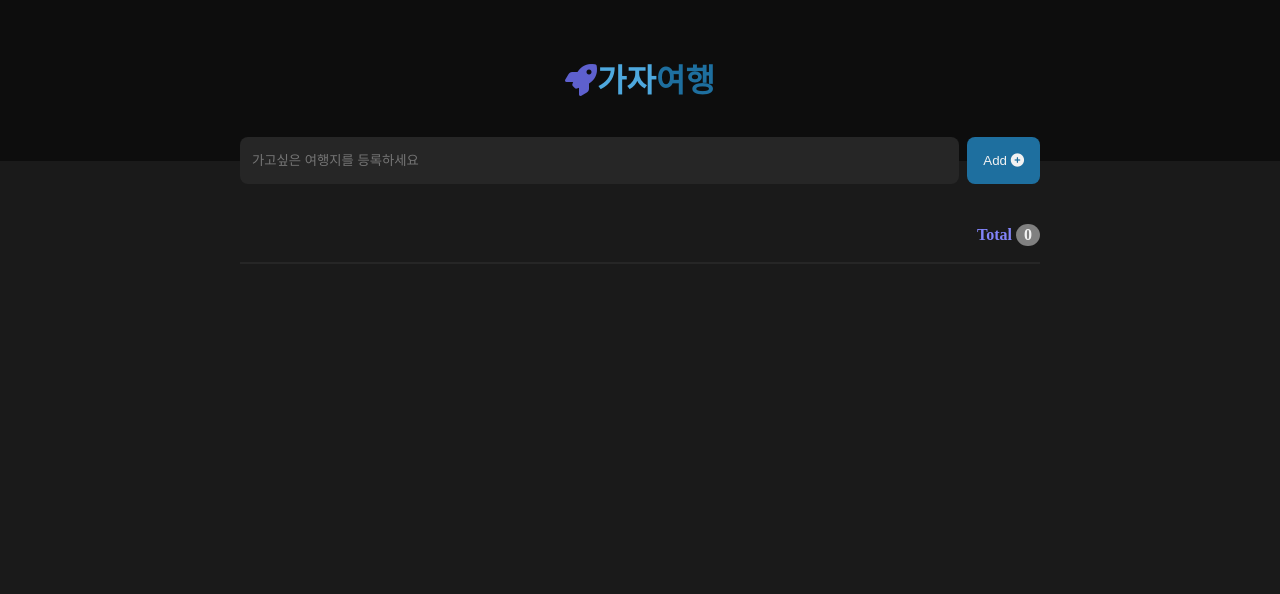
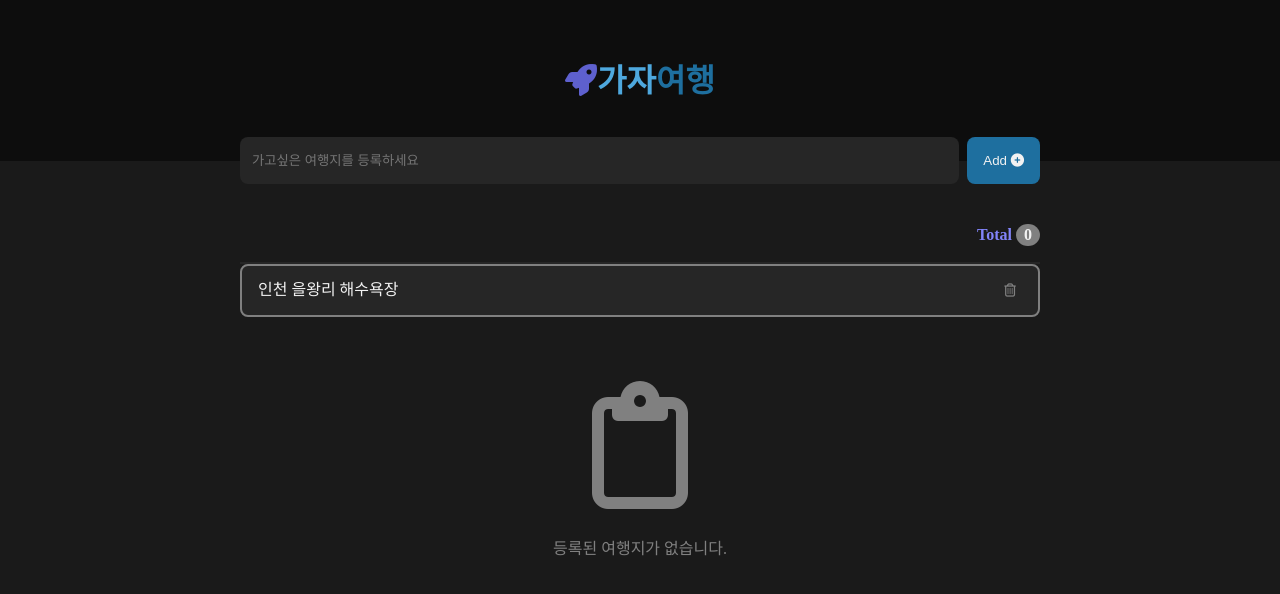
Before and after one commit to ppyom/go-trip, a React (Vite) app: page / in a window 1280 px wide. Shown: the top 594 px of the page. Built offline with nearby package versions, Linux system fonts and the light colour scheme.

Commit message:
feat: Item 및 Empty 컴포넌트 생성

```diff
--- a/src/App.jsx
+++ b/src/App.jsx
@@ -1,6 +1,8 @@
 import Header from './components/Header/Header.jsx';
 import Input from './components/Input/Input.jsx';
 import TotalCount from './components/TotalCount/TotalCount.jsx';
+import Item from './components/Item/Item.jsx';
+import Empty from './components/Empty/Empty.jsx';
 import './App.css';
 
 function App() {
@@ -9,6 +11,10 @@ function App() {
       <Header />
       <Input />
       <TotalCount />
+      <ul className="List mw">
+        <Item />
+        <Empty />
+      </ul>
     </>
   );
 }
--- /dev/null
+++ b/src/components/Empty/Empty.css
@@ -0,0 +1,9 @@
+.Empty {
+  text-align: center;
+  padding: 4rem 0;
+  color: var(--gray-300);
+}
+.Empty i {
+  font-size: 8rem;
+  margin-bottom: 2rem;
+}
--- /dev/null
+++ b/src/components/Empty/Empty.jsx
@@ -0,0 +1,12 @@
+import './Empty.css';
+
+const Empty = () => {
+  return (
+    <li className="Empty">
+      <i className="fa-regular fa-clipboard" />
+      <p>등록된 여행지가 없습니다.</p>
+    </li>
+  );
+};
+
+export default Empty;
--- /dev/null
+++ b/src/components/Item/Item.css
@@ -0,0 +1,20 @@
+.Item {
+  display: flex;
+  border: 2px solid var(--gray-300);
+  background-color: var(--gray-500);
+  padding: 1rem;
+  border-radius: 0.5rem;
+}
+.Item p {
+  flex: 1;
+}
+.Item button {
+  outline: 0;
+  border: 0;
+  background-color: transparent;
+  color: var(--gray-300);
+  cursor: pointer;
+}
+.Item button:hover {
+  rotate: 45deg;
+}
--- /dev/null
+++ b/src/components/Item/Item.jsx
@@ -0,0 +1,14 @@
+import './Item.css';
+
+const Item = ({ item, remove }) => {
+  return (
+    <li className="Item">
+      <p>인천 을왕리 해수욕장</p>
+      <button>
+        <i className="fa-regular fa-trash-can"></i>
+      </button>
+    </li>
+  );
+};
+
+export default Item;
```
